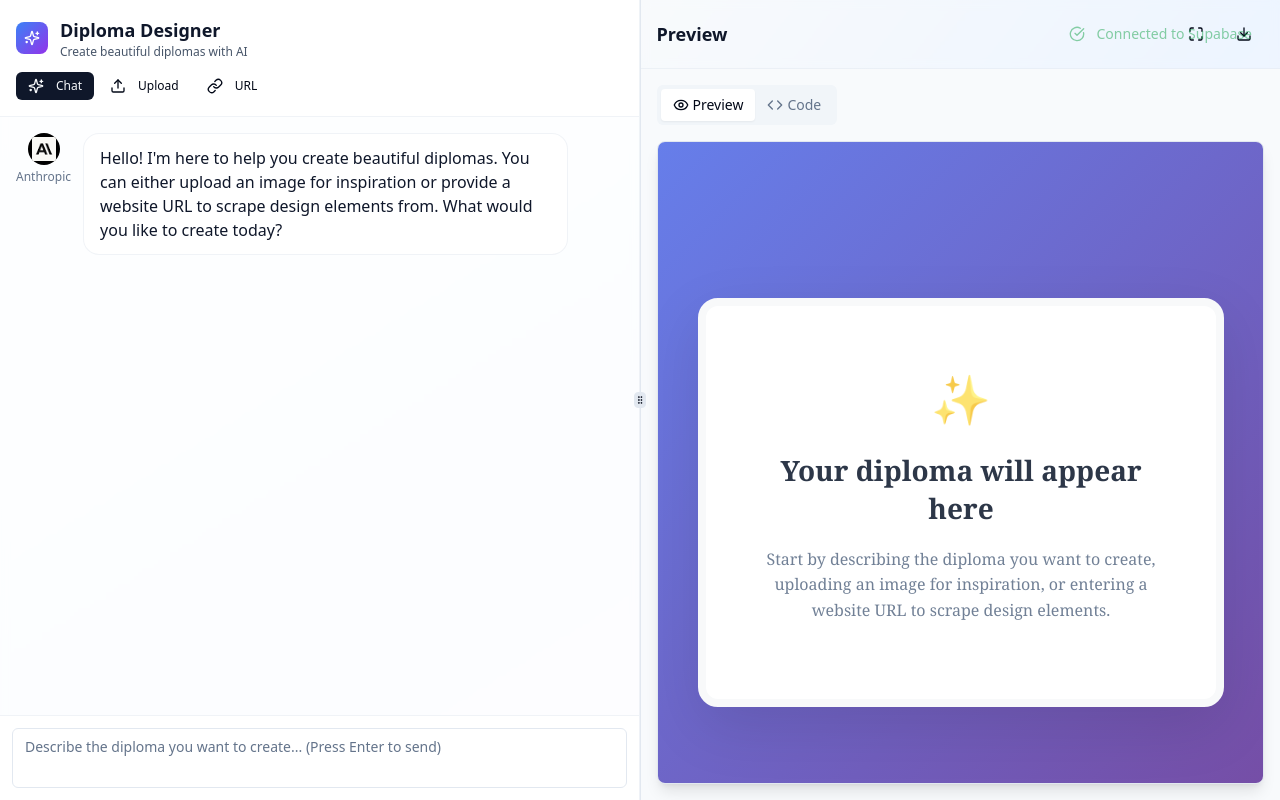
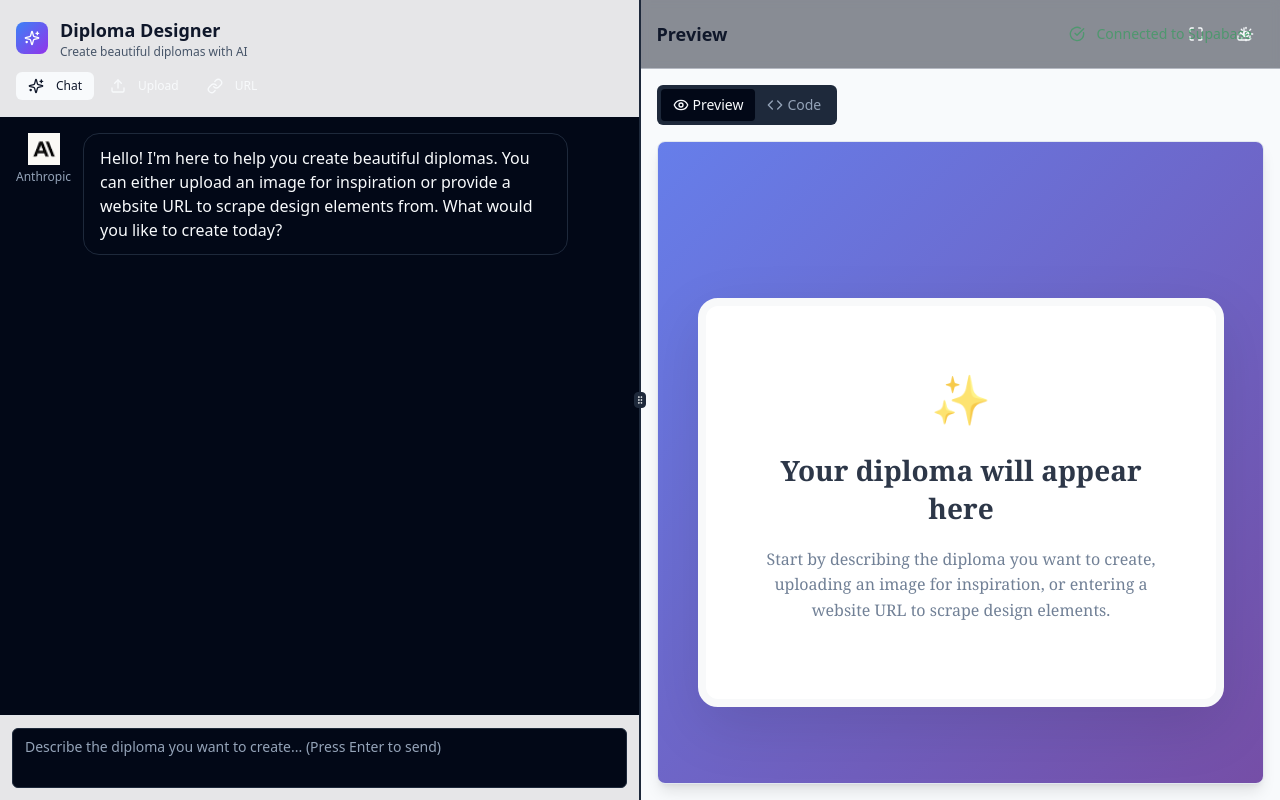
Before and after one commit to magnusfroste/diplomator, a React (Vite) app: page / in a window 1280 px wide. Built offline with nearby package versions, Linux system fonts and the light colour scheme.

Commit message:
Add night/day theme and settings
Implemented a night/day theme with a setting in the top right of the app.

```diff
--- a/src/App.tsx
+++ b/src/App.tsx
@@ -1,8 +1,10 @@
+
 import { Toaster } from "@/components/ui/toaster";
 import { Toaster as Sonner } from "@/components/ui/sonner";
 import { TooltipProvider } from "@/components/ui/tooltip";
 import { QueryClient, QueryClientProvider } from "@tanstack/react-query";
 import { BrowserRouter, Routes, Route } from "react-router-dom";
+import { ThemeProvider } from "@/contexts/ThemeContext";
 import Index from "./pages/Index";
 import NotFound from "./pages/NotFound";
 
@@ -10,6 +12,7 @@ const queryClient = new QueryClient();
 
 const App = () => (
   <QueryClientProvider client={queryClient}>
+    <ThemeProvider>
       <TooltipProvider>
         <Toaster />
         <Sonner />
@@ -21,6 +24,7 @@ const App = () => (
           </Routes>
         </BrowserRouter>
       </TooltipProvider>
+    </ThemeProvider>
   </QueryClientProvider>
 );
 
--- a/src/components/MessageList.tsx
+++ b/src/components/MessageList.tsx
@@ -15,11 +15,11 @@ export const MessageList = () => {
   }, [messages]);
 
   const AnthropicIcon = () => (
-    <div className="w-8 h-8 rounded-full bg-black flex items-center justify-center flex-shrink-0 overflow-hidden">
+    <div className="w-8 h-8 flex items-center justify-center flex-shrink-0">
       <img
         src="/lovable-uploads/044b9806-cef9-4478-ad0e-3eb21af8622f.png"
         alt="Anthropic"
-        className="w-6 h-6 object-contain"
+        className="w-8 h-8 object-contain"
       />
     </div>
   );
@@ -34,15 +34,15 @@ export const MessageList = () => {
           {!message.isUser && (
             <div className="flex flex-col items-center gap-1">
               <AnthropicIcon />
-              <span className="text-xs text-slate-500 font-medium">Anthropic</span>
+              <span className="text-xs text-muted-foreground font-medium">Anthropic</span>
             </div>
           )}
 
           <div
             className={`max-w-[80%] rounded-2xl px-4 py-3 ${
               message.isUser
-                ? 'bg-slate-100 text-slate-800 border border-slate-200'
-                : 'bg-white/90 backdrop-blur-sm border border-slate-200/50 text-slate-900'
+                ? 'bg-primary text-primary-foreground'
+                : 'bg-card text-card-foreground border border-border'
             }`}
           >
             <p className="whitespace-pre-wrap">{message.content}</p>
@@ -54,13 +54,13 @@ export const MessageList = () => {
         <div className="flex gap-3 justify-start">
           <div className="flex flex-col items-center gap-1">
             <AnthropicIcon />
-            <span className="text-xs text-slate-500 font-medium">Anthropic</span>
+            <span className="text-xs text-muted-foreground font-medium">Anthropic</span>
           </div>
-          <div className="bg-white/90 backdrop-blur-sm border border-slate-200/50 rounded-2xl px-4 py-3">
+          <div className="bg-card text-card-foreground border border-border rounded-2xl px-4 py-3">
             <div className="flex gap-1">
-              <div className="w-2 h-2 bg-slate-400 rounded-full animate-bounce"></div>
-              <div className="w-2 h-2 bg-slate-400 rounded-full animate-bounce" style={{ animationDelay: '0.1s' }}></div>
-              <div className="w-2 h-2 bg-slate-400 rounded-full animate-bounce" style={{ animationDelay: '0.2s' }}></div>
+              <div className="w-2 h-2 bg-muted-foreground rounded-full animate-bounce"></div>
+              <div className="w-2 h-2 bg-muted-foreground rounded-full animate-bounce" style={{ animationDelay: '0.1s' }}></div>
+              <div className="w-2 h-2 bg-muted-foreground rounded-full animate-bounce" style={{ animationDelay: '0.2s' }}></div>
             </div>
           </div>
         </div>
--- /dev/null
+++ b/src/components/ThemeToggle.tsx
@@ -0,0 +1,25 @@
+
+import React from 'react';
+import { Moon, Sun } from 'lucide-react';
+import { Button } from '@/components/ui/button';
+import { useTheme } from '@/contexts/ThemeContext';
+
+export const ThemeToggle = () => {
+  const { theme, toggleTheme } = useTheme();
+
+  return (
+    <Button
+      variant="ghost"
+      size="icon"
+      onClick={toggleTheme}
+      className="h-9 w-9"
+    >
+      {theme === 'dark' ? (
+        <Sun className="h-4 w-4" />
+      ) : (
+        <Moon className="h-4 w-4" />
+      )}
+      <span className="sr-only">Toggle theme</span>
+    </Button>
+  );
+};
--- /dev/null
+++ b/src/contexts/ThemeContext.tsx
@@ -0,0 +1,44 @@
+
+import React, { createContext, useContext, useEffect, useState } from 'react';
+
+type Theme = 'dark' | 'light';
+
+interface ThemeContextType {
+  theme: Theme;
+  setTheme: (theme: Theme) => void;
+  toggleTheme: () => void;
+}
+
+const ThemeContext = createContext<ThemeContextType | undefined>(undefined);
+
+export const ThemeProvider = ({ children }: { children: React.ReactNode }) => {
+  const [theme, setTheme] = useState<Theme>(() => {
+    const savedTheme = localStorage.getItem('theme') as Theme;
+    return savedTheme || 'dark';
+  });
+
+  useEffect(() => {
+    const root = window.document.documentElement;
+    root.classList.remove('light', 'dark');
+    root.classList.add(theme);
+    localStorage.setItem('theme', theme);
+  }, [theme]);
+
+  const toggleTheme = () => {
+    setTheme(theme === 'dark' ? 'light' : 'dark');
+  };
+
+  return (
+    <ThemeContext.Provider value={{ theme, setTheme, toggleTheme }}>
+      {children}
+    </ThemeContext.Provider>
+  );
+};
+
+export const useTheme = () => {
+  const context = useContext(ThemeContext);
+  if (context === undefined) {
+    throw new Error('useTheme must be used within a ThemeProvider');
+  }
+  return context;
+};
--- a/src/pages/Index.tsx
+++ b/src/pages/Index.tsx
@@ -3,19 +3,25 @@ import { useState } from "react";
 import { ChatPanel } from "@/components/ChatPanel";
 import { PreviewPanel } from "@/components/PreviewPanel";
 import { DiplomaProvider } from "@/contexts/DiplomaContext";
+import { ThemeProvider } from "@/contexts/ThemeContext";
+import { ThemeToggle } from "@/components/ThemeToggle";
 import { ApiKeySettings } from "@/components/ApiKeySettings";
 import { ResizablePanelGroup, ResizablePanel, ResizableHandle } from "@/components/ui/resizable";
 
 const Index = () => {
   return (
+    <ThemeProvider>
       <DiplomaProvider>
-      <div className="h-screen flex bg-gradient-to-br from-slate-50 via-blue-50 to-purple-50 relative">
+        <div className="h-screen flex bg-background relative">
+          <div className="absolute top-4 right-4 z-10 flex items-center gap-2">
+            <ThemeToggle />
             <ApiKeySettings />
+          </div>
 
           <ResizablePanelGroup direction="horizontal" className="w-full">
             {/* Chat Panel */}
             <ResizablePanel defaultSize={50} minSize={30} maxSize={70}>
-            <div className="h-full border-r border-slate-200/50 bg-white/80 backdrop-blur-sm">
+              <div className="h-full border-r border-border bg-background">
                 <ChatPanel />
               </div>
             </ResizablePanel>
@@ -24,13 +30,14 @@ const Index = () => {
 
             {/* Preview Panel */}
             <ResizablePanel defaultSize={50} minSize={30} maxSize={70}>
-            <div className="h-full bg-gradient-to-br from-slate-100 via-blue-100 to-purple-100">
+              <div className="h-full bg-muted/50">
                 <PreviewPanel />
               </div>
             </ResizablePanel>
           </ResizablePanelGroup>
         </div>
       </DiplomaProvider>
+    </ThemeProvider>
   );
 };
 
```
Lines whose indentation alone changed are shown as unchanged.
